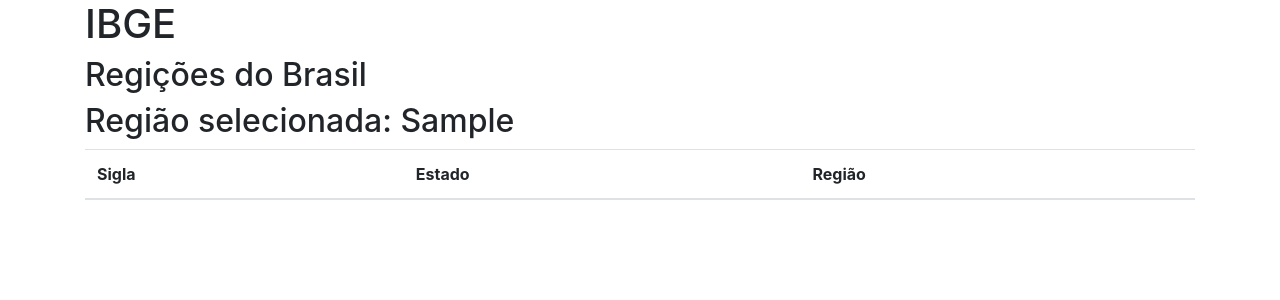
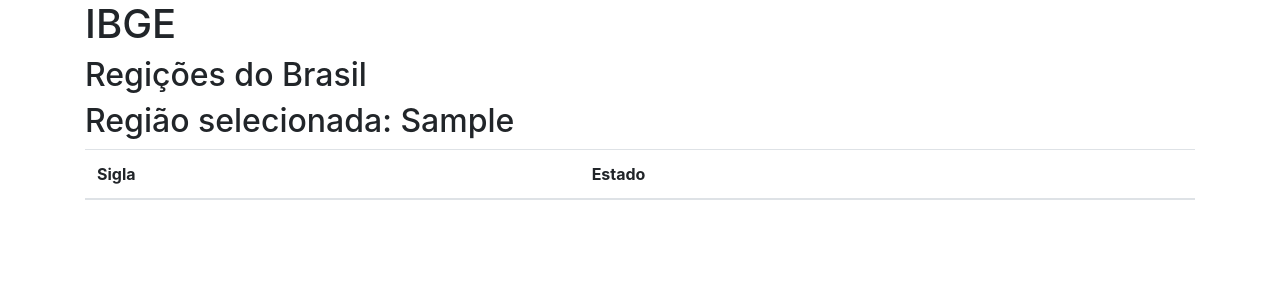
Before and after one commit to aislansantos/api_ibge, a Django app: template ibge/templates/ibge/estados.html in a window 1280 px wide. Shown: the top 300 px of the page. Run offline with Django 4.2, Linux system fonts and the light colour scheme; the template is opened without the code that fills it: most values are stand-ins (such as "Sample title", 1, 10 or a date in 2020); lists and menus that the app fills with data are empty; some libraries are stand-ins or nearby versions.

Commit message:
ajuste table

```diff
--- a/ibge/templates/ibge/estados.html
+++ b/ibge/templates/ibge/estados.html
@@ -10,7 +10,6 @@
             <tr>
                 <th>Sigla</th>
                 <th>Estado</th>
-                <th>Região</th>
             </tr>
         </thead>
         <tbody>
@@ -24,7 +23,6 @@
                         <td>
                             {{ estado.nome }}
                         </td>
-                        <td>{{ estado.regiao.sigla }}</td>
                     </tr>
                     {% endif %}
                 {% endfor %}
```
